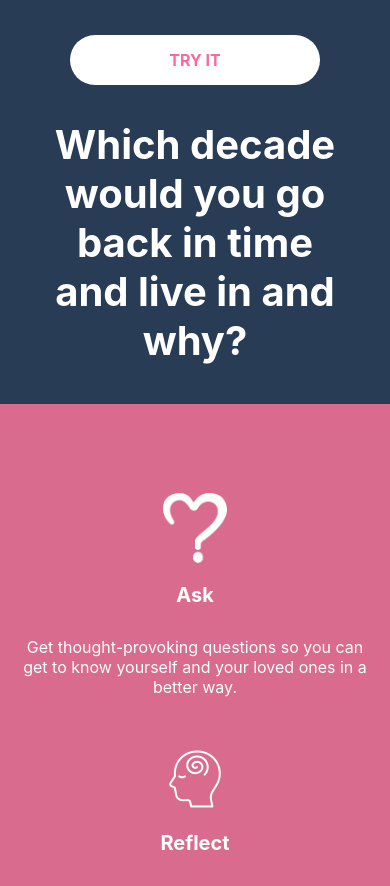
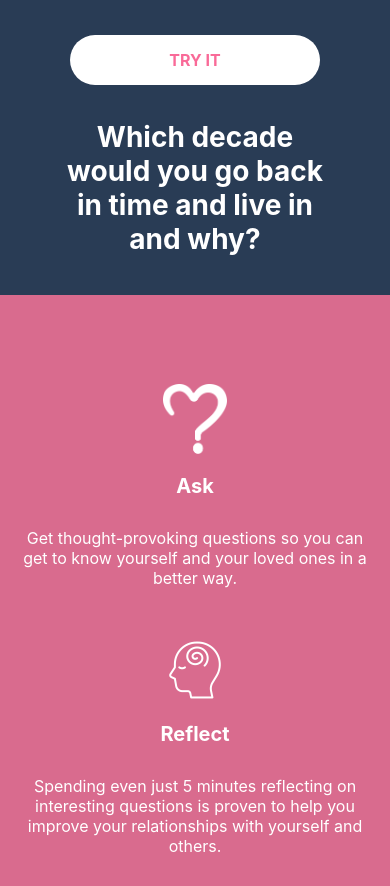
Before and after one commit to wistcc/vulnerable-website, a React (Create React App) app: page / in a window 390 px wide. Shown: the part 903-1789 px from the top of the page. Built offline with nearby package versions, Linux system fonts and the light colour scheme.

Commit message:
Improve design

```diff
--- a/src/App.css
+++ b/src/App.css
@@ -276,6 +276,10 @@ font-weight: bold;
     align-self: center;
   }
 
+  .question {
+    font-size: 28px;
+  }
+
   .details {
     text-align: center;
   }
```
